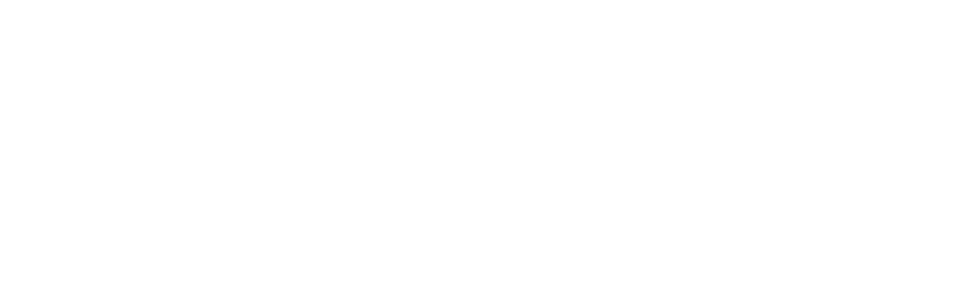
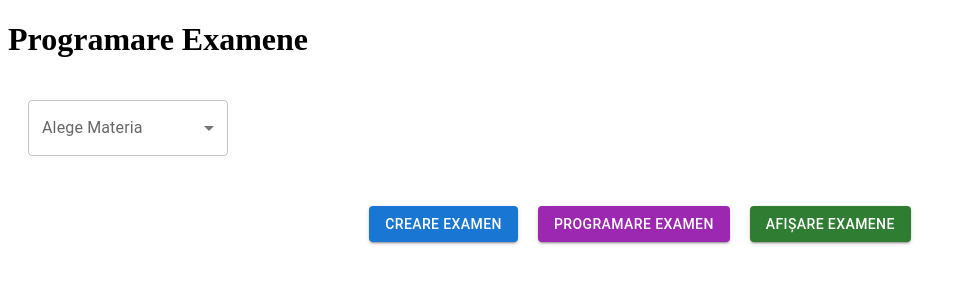
Before and after one commit to SoftxUSV/ProiectIP-FrontEnd, a React (Create React App) app in the folder frontend/: page /exams in a window 1280 px wide. Before the commit this address had no page. Shown: the top 300 px of the page, without its empty margins (0-967 px from the left). Built offline with nearby package versions, Linux system fonts and the light colour scheme.

Commit message:
Exam scheduling buttons

```diff
--- a/frontend/src/App.tsx
+++ b/frontend/src/App.tsx
@@ -2,6 +2,7 @@
 import { BrowserRouter, Routes, Route } from 'react-router-dom';
 import LoginPage from './Pages/LogInPage';
 import './App.css';
+import { Exams } from './Pages/exams';
 
 function App() {
   return (
@@ -9,6 +10,7 @@
       <div className="App">
         <Routes>
           <Route path="/login" element={<LoginPage />} />
+          <Route path='/exams' element={<Exams />} />
         </Routes>
       </div>
     </BrowserRouter>
--- /dev/null
+++ b/frontend/src/Components/Buttons.tsx
@@ -0,0 +1,23 @@
+import React from 'react';
+import Button from '@mui/material/Button';
+import { useNavigate } from 'react-router-dom';
+
+const Buttons: React.FC = () => {
+  const navigate = useNavigate();
+
+  return (
+    <div style={{ textAlign: 'center', padding: '20px' }}>
+      <Button variant="contained" color="primary" style={{ margin: '10px' }} onClick={() => navigate('/create-exam')}>
+        Creare Examen
+      </Button>
+      <Button variant="contained" color="secondary" style={{ margin: '10px' }} onClick={() => navigate('/schedule-exam')}>
+        Programare Examen
+      </Button>
+      <Button variant="contained" color="success" style={{ margin: '10px' }} onClick={() => navigate('/view-exams')}>
+        Afișare Examene
+      </Button>
+    </div>
+  );
+};
+
+export default Buttons;
--- a/frontend/src/Components/NavBar/navbar.tsx
+++ b/frontend/src/Components/NavBar/navbar.tsx
@@ -0,0 +1 @@
+export {}
--- /dev/null
+++ b/frontend/src/Components/SubjectDropdown.tsx
@@ -0,0 +1,33 @@
+import React, { useState } from 'react';
+import { FormControl, InputLabel, MenuItem, Select, SelectChangeEvent } from '@mui/material';
+
+const SubjectDropdown: React.FC = () => {
+  const [subject, setSubject] = useState('');
+
+  const handleChange = (event: SelectChangeEvent) => {
+    setSubject(event.target.value as string);
+  };
+
+  return (
+    <FormControl variant="outlined" style={{ minWidth: 200, margin: '20px' }}>
+      <InputLabel id="subject-label">Alege Materia</InputLabel>
+      <Select
+        labelId="subject-label"
+        value={subject}
+        onChange={handleChange}
+        label="Alege Materia"
+      >
+        <MenuItem value="">
+          <em>None</em>
+        </MenuItem>
+        <MenuItem value="matematica">Matematică</MenuItem>
+        <MenuItem value="informatica">Informatică</MenuItem>
+        <MenuItem value="fizica">Fizică</MenuItem>
+        <MenuItem value="Sisteme inteligente">Sisteme inteligente</MenuItem>
+        {/* Adaugă mai multe materii după cum este necesar */}
+      </Select>
+    </FormControl>
+  );
+};
+
+export default SubjectDropdown;
--- /dev/null
+++ b/frontend/src/Pages/exams.tsx
@@ -0,0 +1,10 @@
+import Buttons from "../Components/Buttons"
+import SubjectDropdown from "../Components/SubjectDropdown"
+
+export const Exams = () => {
+    return <>
+        <h1>Programare Examene</h1>
+        <SubjectDropdown />
+        <Buttons />
+    </>
+}
```
Also changed, not shown: frontend/src/Components/CreateExam.tsx (added, +12 -0 lines), frontend/src/Components/ScheduleExam.tsx (added, +12 -0 lines), frontend/src/Components/ViewExams.tsx (added, +12 -0 lines).
